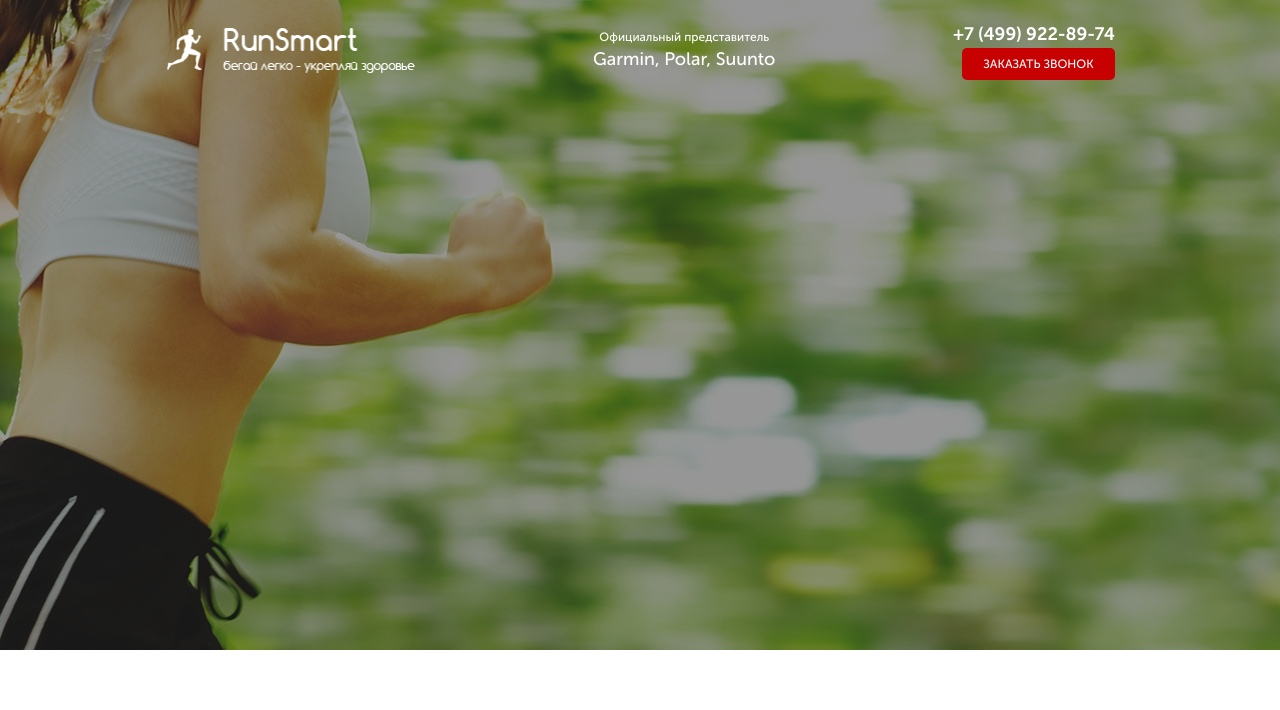
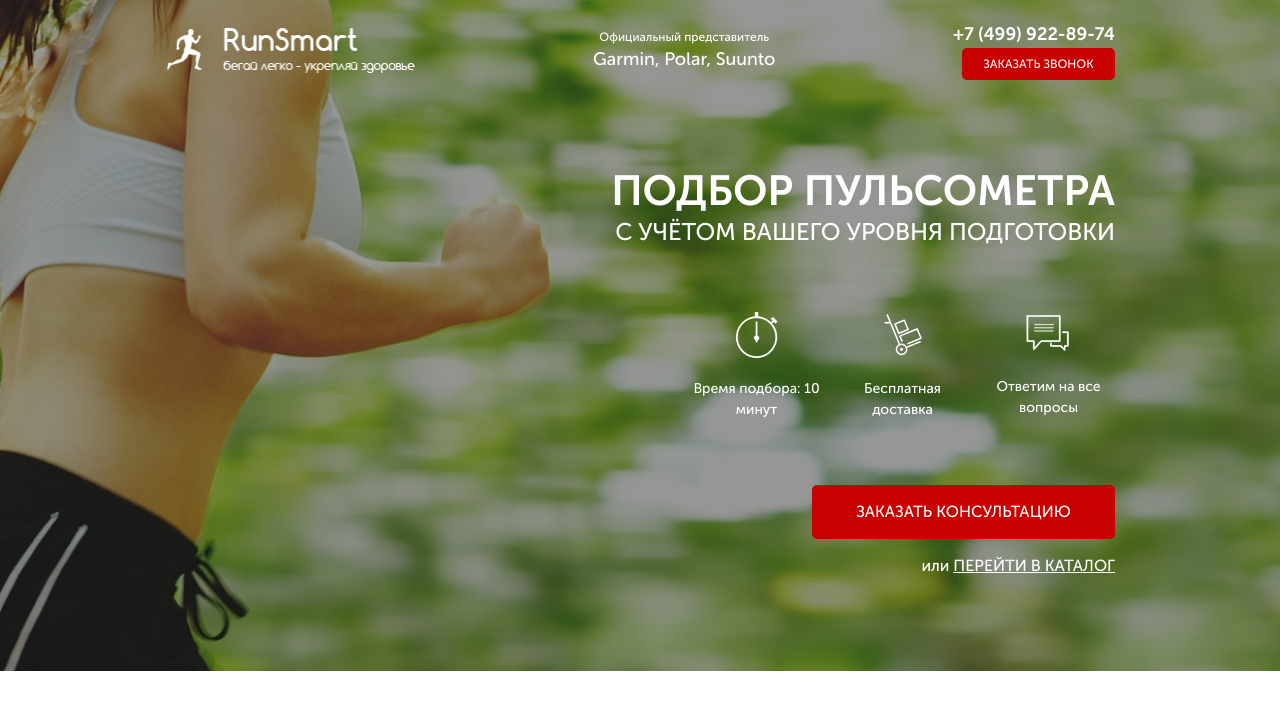
Before and after one commit to norison/Pulse, a website: page src/index.html in a window 1280 px wide. Drawn offline with Linux system fonts and the light colour scheme.

Commit message:
finished promo

```diff
--- a/src/index.html
+++ b/src/index.html
@@ -25,6 +25,32 @@
             <button class="button">заказать звонок</button>
           </div>
         </header>
+        <div class="promo__wrapper">
+          <h1 class="promo__header">Подбор пульсометра</h1>
+          <h2 class="promo__subheader">с учётом Вашего уровня подготовки</h2>
+          <div class="promo__icons">
+            <div class="promo__icon">
+              <img src="icons/main_screen/timer.png" alt="timer">
+              Время подбора:
+              10 минут
+            </div>
+            <div class="promo__icon">
+              <img src="icons/main_screen/hand-cart.png" alt="hand-cart">
+              Бесплатная
+              доставка
+            </div>
+            <div class="promo__icon">
+              <img src="icons/main_screen/messages.png" alt="messages">
+              Ответим
+              на все вопросы
+            </div>
+          </div>
+          <button class="button button_main">заказать консультацию</button>
+          <div class="promo__link">
+            или
+            <a href="#">ПЕРЕЙТИ В КАТАЛОГ</a>
+          </div>
+        </div>
       </div>
     </div>
   </body>
--- a/src/sass/blocks/_buttons.scss
+++ b/src/sass/blocks/_buttons.scss
@@ -9,4 +9,10 @@
   color: white;
   border-radius: 5px;
   border: none;
+  &_main {
+    margin-top: 65px;
+    width: 303px;
+    height: 54px;
+    font-size: 16px;
+  }
 }
--- a/src/sass/blocks/_promo.scss
+++ b/src/sass/blocks/_promo.scss
@@ -2,4 +2,54 @@
   min-height: 650px;
   padding: 21px 0 93px 0;
   background: url("../../img/main.jpg") center center/cover no-repeat;
+  &__wrapper {
+    display: flex;
+    flex-direction: column;
+    align-items: flex-end;
+    margin-top: 90px;
+  }
+  &__header {
+    font-weight: 700;
+    font-size: 42px;
+    line-height: 42px;
+    text-transform: uppercase;
+    color: #ffffff;
+  }
+  &__subheader {
+    font-weight: 500;
+    font-size: 24px;
+    line-height: 24px;
+    text-transform: uppercase;
+    color: #ffffff;
+  }
+  &__icons {
+    margin-top: 60px;
+    width: 425px;
+    display: flex;
+    justify-content: space-between;
+    align-items: center;
+  }
+  &__icon {
+    width: 133px;
+    font-weight: 500;
+    font-size: 14px;
+    text-align: center;
+    color: #ffffff;
+    img {
+      margin: 0 auto;
+      display: block;
+      margin-bottom: 20px;
+    }
+  }
+  &__link {
+    margin-top: 15px;
+    font-weight: 500;
+    font-size: 16px;
+    color: #ffffff;
+    a {
+      color: #ffffff;
+      text-transform: uppercase;
+      text-decoration: underline;
+    }
+  }
 }
```
Also changed, not shown: src/css/blocks/header.min.css (deleted), src/css/style.min.css.
